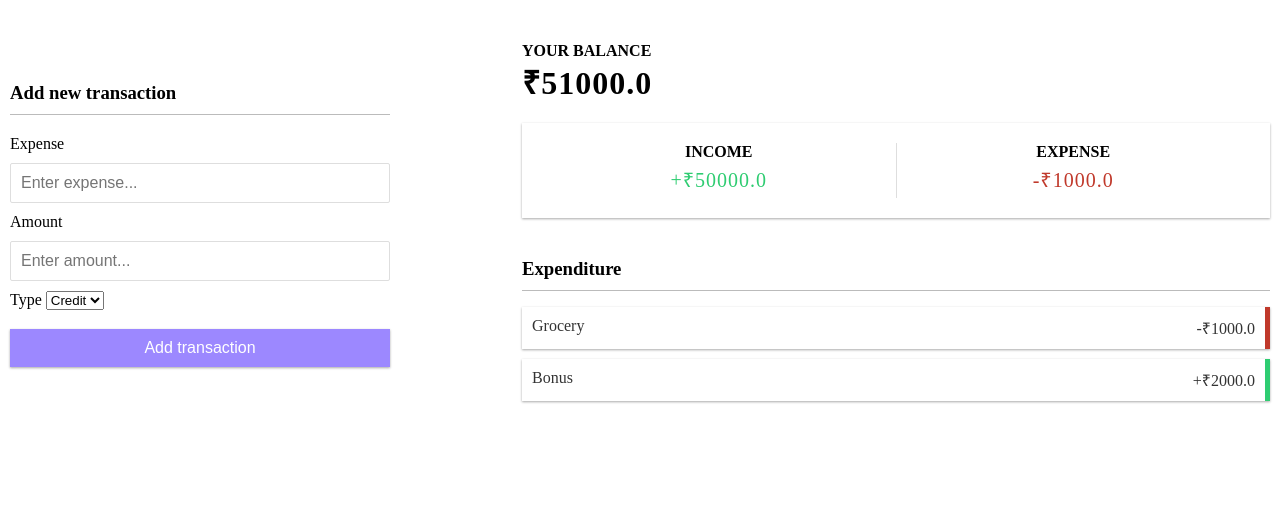
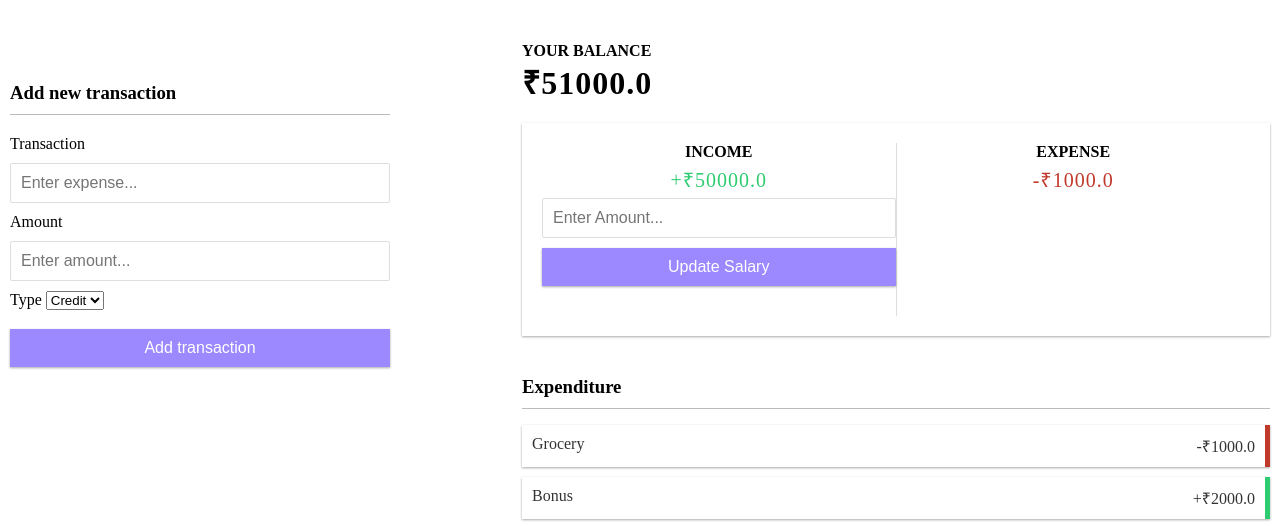
Before and after one commit to Adarsh08X/expense-tracker, a Django app: page / in a window 1280 px wide. Shown: the part 70-596 px from the top of the page. Run offline with Django 3.2, Linux system fonts and the light colour scheme; a user stored in the database is signed in; data comes from the database, SQL or seed files in the repository; both versions use the stored data as it was after the commit.

Commit message:
Added updating income

```diff
--- a/home/urls.py
+++ b/home/urls.py
@@ -6,5 +6,6 @@ urlpatterns = [
     path('', home , name="home"),
     path('bills/', bills , name="bills"),
     path('past-expenditure/', past_expenditure , name="past_expenditure"),
+    path('profile/', profile , name="profile"),
 
 ]
--- a/home/views.py
+++ b/home/views.py
@@ -7,9 +7,21 @@ logger = logging.getLogger(__name__)
 
 @login_required
 def home(request):
-    logger.error("here")
+
     profile = Profile.objects.filter(user = request.user).first()
     expenses = Expense.objects.filter(user = request.user)
+
+    if request.method == 'POST' and 'salary' in request.POST :
+        new_salary = float(request.POST.get('salary'))
+        salary = profile.income
+        balance = profile.balance
+        update_balance = balance + new_salary - salary
+
+        profile.income = new_salary
+        profile.balance = update_balance
+        profile.save()
+        return redirect('/')
+
     if request.method == 'POST':
         text = request.POST.get('text')
         amount = request.POST.get('amount')
@@ -37,3 +49,7 @@ def bills(request):
 @login_required
 def past_expenditure(request):
     return render(request , 'home/pastExpenditure.html')
+
+@login_required
+def profile(request):
+    return render(request , 'home/pastExpenditure.html')
--- a/templates/home/base.html
+++ b/templates/home/base.html
@@ -19,6 +19,7 @@
                 <li class="nav-bar"><a href="{% url 'home' %}">Dashboard</a></li>
                 <li class="nav-bar"><a href="{% url 'bills' %}">Monthly Bills</a></li>
                 <li class="nav-bar"><a href="{% url 'past_expenditure' %}">Past Expenditure</a></li>
+                <!-- <li class="nav-bar"><a href="{% url 'profile' %}">Profile</a></li> -->
                 <li class="nav-bar"><a href="{% url 'logout' %}">Logout</a></li>
           {% else %}
                 <li class="nav-bar"><a href="{% url 'login' %}">Login</a></li>
--- a/templates/home/home.html
+++ b/templates/home/home.html
@@ -15,6 +15,14 @@
     <div>
       <h4>Income</h4>
       <p id="money-plus" class="money plus">+₹{{profile.income}}</p>
+      <form id="salary" method="POST">
+        {% csrf_token %}
+        <div class="form-control">
+          <!-- <label for="text">Salary</label> -->
+          <input type="text" required name="salary" id="text" placeholder="Enter Amount..." />
+        </div>
+        <button class="btn" type="submit">Update Salary</button>
+      </form>
     </div>
     <div>
       <h4>Expense</h4>
@@ -46,7 +54,7 @@
   <form id="form" method="POST">
     {% csrf_token %}
     <div class="form-control">
-      <label for="text">Expense</label>
+      <label for="text">Transaction</label>
       <input type="text" required name="text" id="text" placeholder="Enter expense..." />
     </div>
     <div class="form-control">
```
Also changed, not shown: templates/users/profile.html (added, +13 -0 lines), db.sqlite3.
